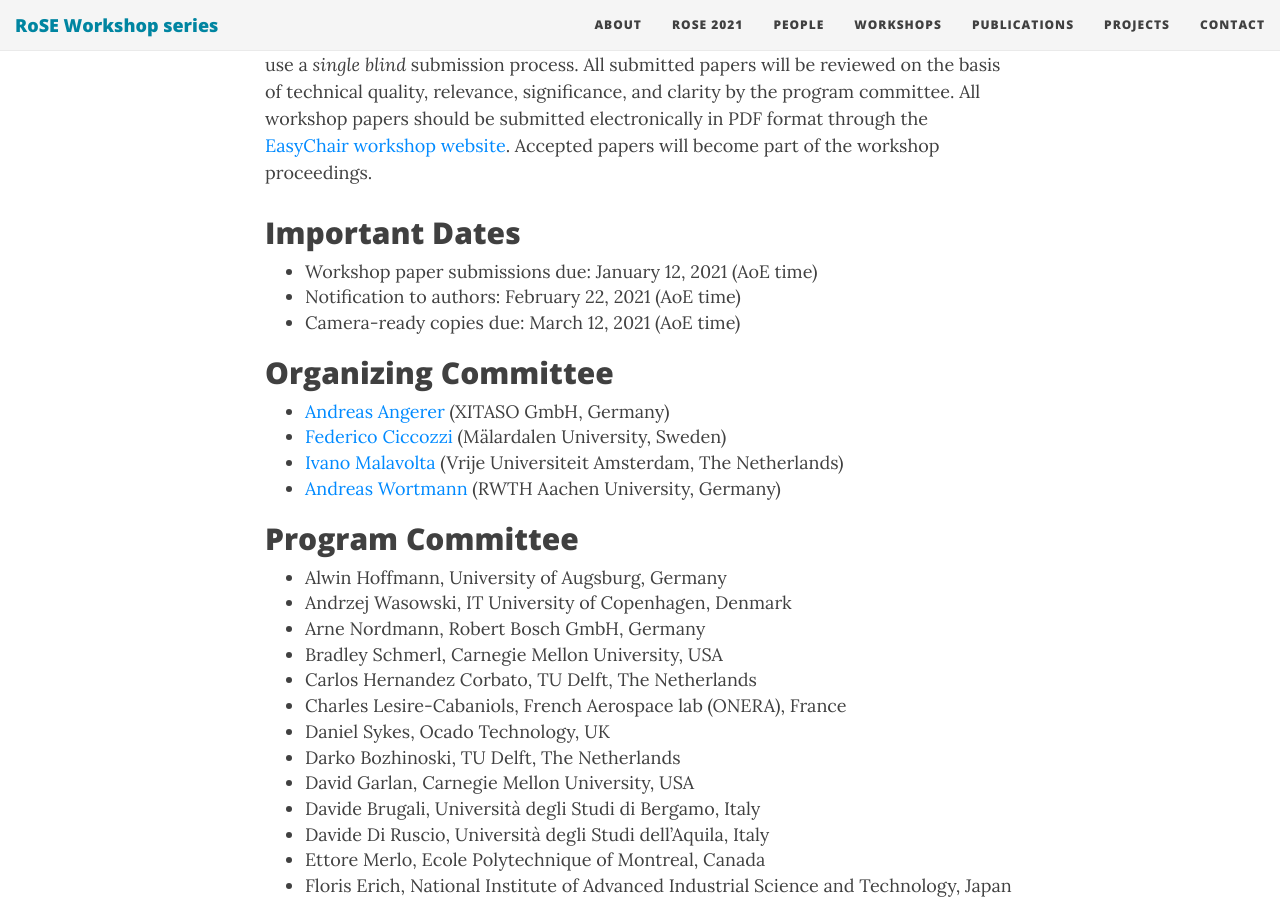
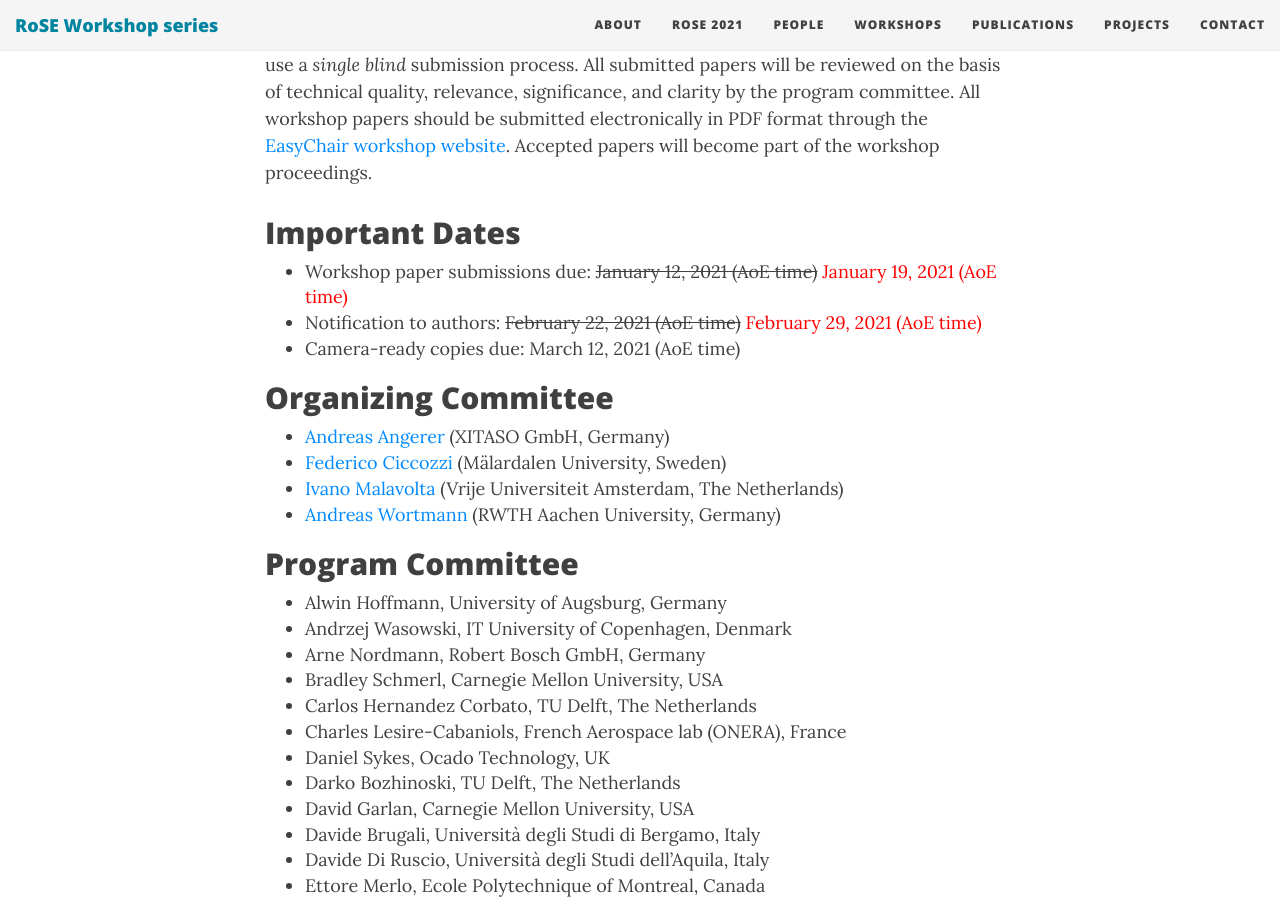
Before and after one commit to rose-workshops/rose-workshops.github.io, a Jekyll site: the page built from rose2021.md, in a window 1280 px wide and 900 px high, scrolled down 2239 px. Built offline with Jekyll 4.4.1, drawn with Linux system fonts in a browser that asks for light colours; nearby versions of some CDN libraries.

Commit message:
Postpone submission and notification dates of one week

```diff
--- a/rose2021.md
+++ b/rose2021.md
@@ -55,8 +55,8 @@ Prospective participants are invited to submit
 Workshop papers must follow the [ICSE 2021 Format and Submission Guideline](https://conf.researchr.org/track/icse-2021/icse-2021-papers#Call-for-Papers), but will use a *single blind* submission process. All submitted papers will be reviewed on the basis of technical quality, relevance, significance, and clarity by the program committee. All workshop papers should be submitted electronically in PDF format through the [EasyChair workshop website](https://easychair.org/conferences/?conf=rose2021). Accepted papers will become part of the workshop proceedings.
 
 ## Important Dates
-- Workshop paper submissions due: January 12, 2021 (AoE time)
-- Notification to authors: February 22, 2021 (AoE time)
+- Workshop paper submissions due: <del>January 12, 2021 (AoE time)</del> <span style="color:red;">January 19, 2021 (AoE time)</span>
+- Notification to authors: <del>February 22, 2021 (AoE time)</del> <span style="color:red;">February 29, 2021 (AoE time)</span>
 - Camera-ready copies due: March 12, 2021 (AoE time)
 
 ## Organizing Committee
```
